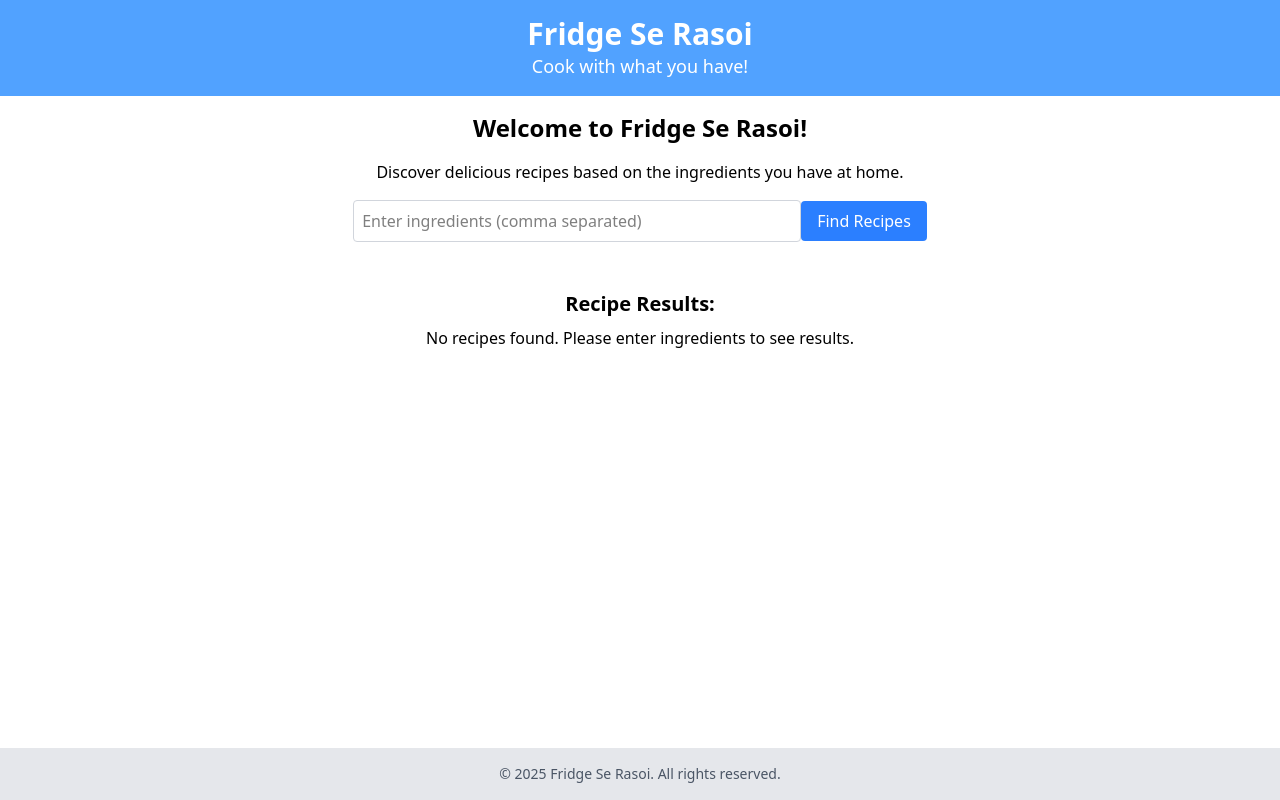
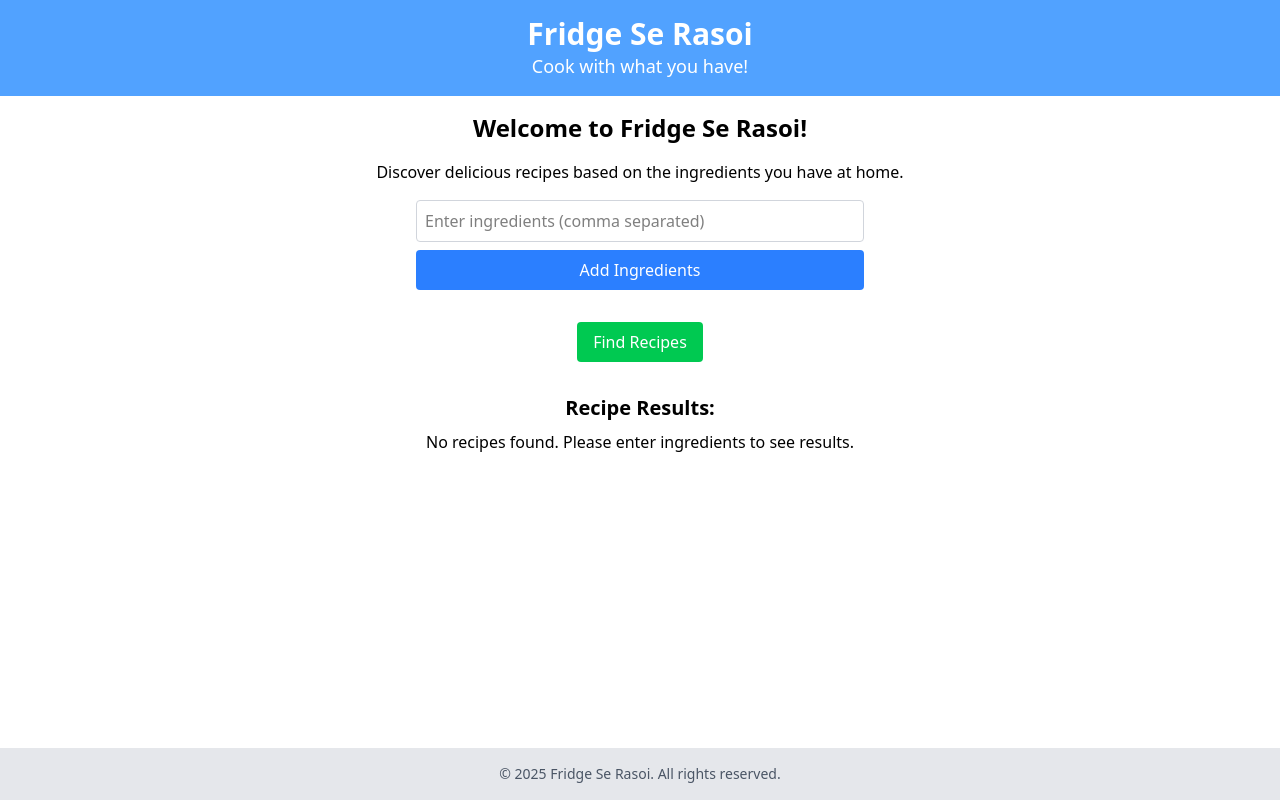
Before and after one commit to jaydipchangani/fridge-se-rasoi, a Next.js app: page / in a window 1280 px wide. Built offline with nearby package versions, Linux system fonts and the light colour scheme.

Commit message:
basic ui of site completed

```diff
--- a/app/_components/mainArea.js
+++ b/app/_components/mainArea.js
@@ -1,11 +1,78 @@
+"use client";
+
+import { useState } from 'react';
+
 export default function MainArea() {
+  const [input, setInput] = useState('');
+  const [ingredients, setIngredients] = useState([]);
+
+  const handleInputChange = (e) => {
+    setInput(e.target.value);
+  };
+
+  const addIngredients = () => {
+    if (!input.trim()) return;
+
+    const newIngredients = input
+      .split(',')
+      .map(ing => ing.trim())
+      .filter(ing => ing && !ingredients.includes(ing)); // remove empty & duplicates
+
+    setIngredients(prev => [...prev, ...newIngredients]);
+    setInput('');
+  };
+
+  const removeIngredient = (ingredientToRemove) => {
+    setIngredients(prev => prev.filter(ing => ing !== ingredientToRemove));
+  };
+
   return (
     <main className="p-4 text-center">
       <h2 className="text-2xl font-semibold mb-4">Welcome to Fridge Se Rasoi!</h2>
       <p className="mb-4">Discover delicious recipes based on the ingredients you have at home.</p>
 
-        <input type="text" placeholder="Enter ingredients (comma separated)" className="p-2 border border-gray-300 rounded w-full max-w-md mb-4" />
-        <button className="bg-blue-500 text-white px-4 py-2 rounded hover:bg-blue-600">Find Recipes</button>
+      <div className="mb-4 max-w-md mx-auto">
+        <input
+          type="text"
+          placeholder="Enter ingredients (comma separated)"
+          value={input}
+          onChange={handleInputChange}
+          className="p-2 border border-gray-300 rounded w-full mb-2"
+        />
+        <button
+          onClick={addIngredients}
+          className="bg-blue-500 text-white px-4 py-2 rounded hover:bg-blue-600 w-full"
+        >
+          Add Ingredients
+        </button>
+      </div>
+
+      {ingredients.length > 0 && (
+        <>
+          <p className="font-medium mb-2">Added Ingredients:</p>
+          <div className="flex flex-wrap justify-center mb-4">
+            {ingredients.map((ing, index) => (
+              <span
+                key={index}
+                className="inline-flex items-center bg-gray-200 text-gray-800 px-3 py-1 m-1 rounded-full text-sm"
+              >
+                {ing}
+                <button
+                  onClick={() => removeIngredient(ing)}
+                  className="ml-2 text-red-500 hover:text-red-700 font-bold"
+                  title="Remove"
+                >
+                  ✕
+                </button>
+              </span>
+            ))}
+          </div>
+        </>
+      )}
+
+      <button className="bg-green-500 text-white px-4 py-2 rounded hover:bg-green-600 mt-4">
+        Find Recipes
+      </button>
 
       <section className="mt-8">
         <h3 className="text-xl font-semibold mb-2">Recipe Results:</h3>
```
Lines whose indentation alone changed are shown as unchanged.
